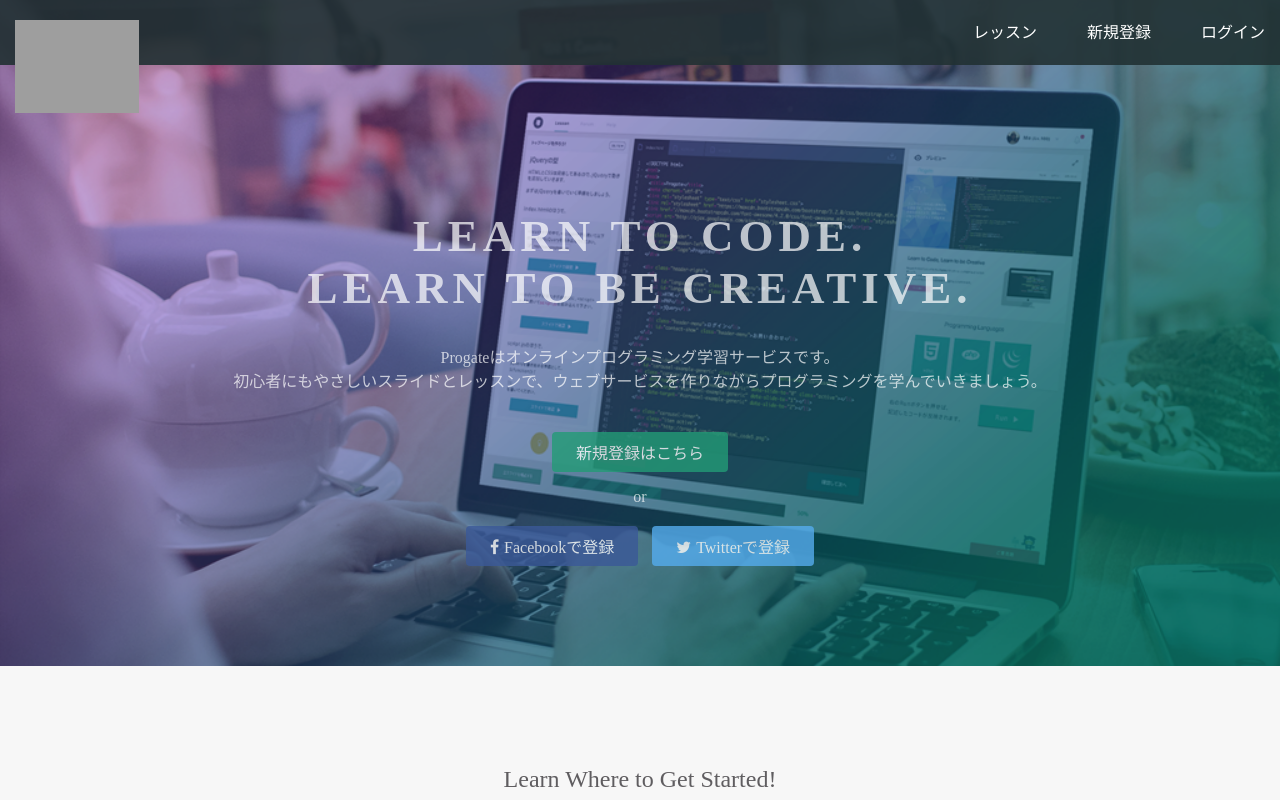
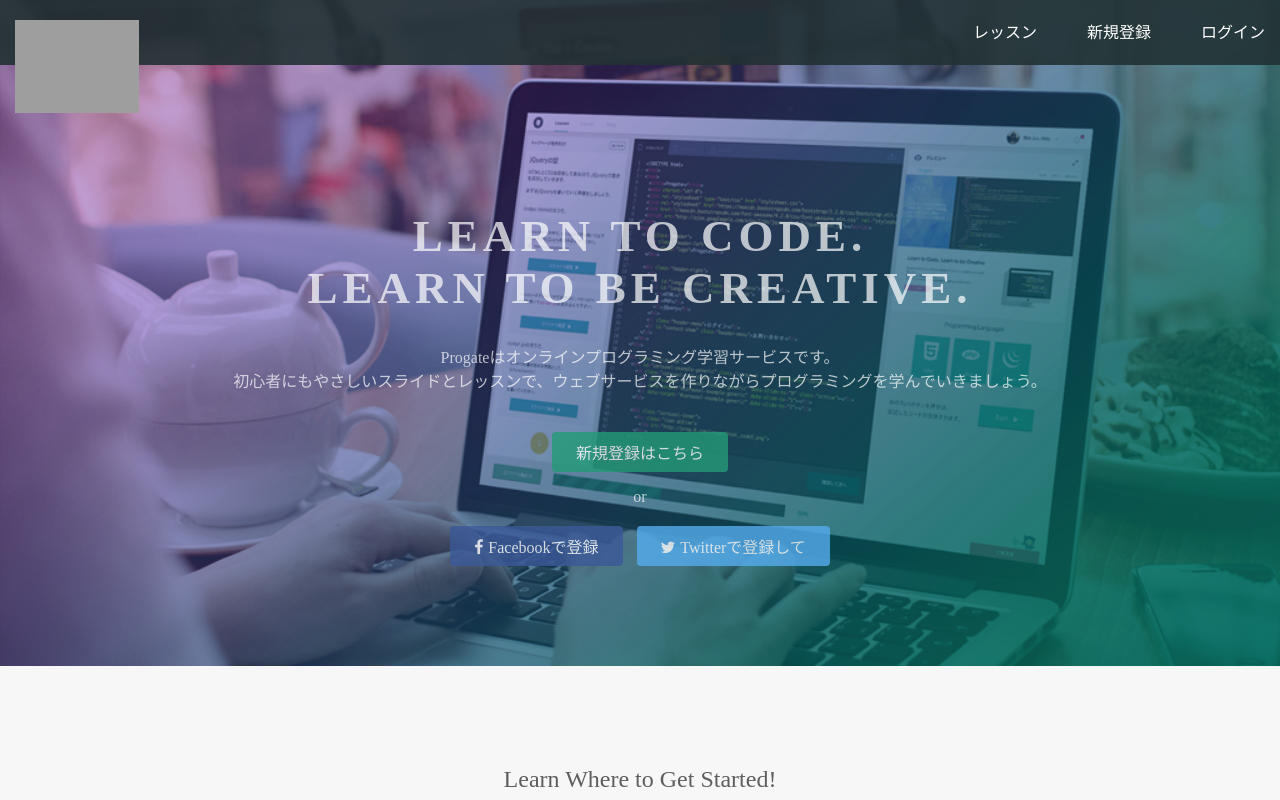
Before and after one commit to so114/so114.github.io, a plain HTML site: page index.html in a window 1280 px wide. Shown: the top 800 px of the page. Drawn offline with Linux system fonts and the light colour scheme; grey boxes are pictures that could not be loaded.

Commit message:
Update index.html

```diff
--- a/index.html
+++ b/index.html
@@ -29,7 +29,7 @@
         <a href="#" class="btn signup">新規登録はこちら</a>
         <p>or</p>
         <a href="#" class="btn facebook"><span class="fa fa-facebook"></span>Facebookで登録</a>
-        <a href="#" class="btn twitter"><span class="fa fa-twitter"></span>Twitterで登録</a>
+        <a href="#" class="btn twitter"><span class="fa fa-twitter"></span>Twitterで登録して</a>
       </div>
     </div>
   </div>
```
